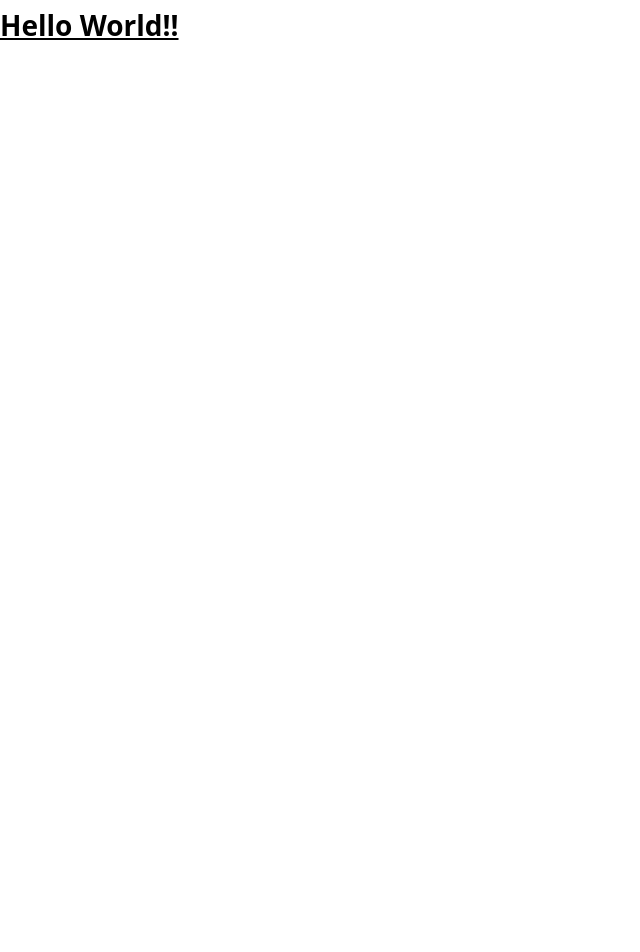
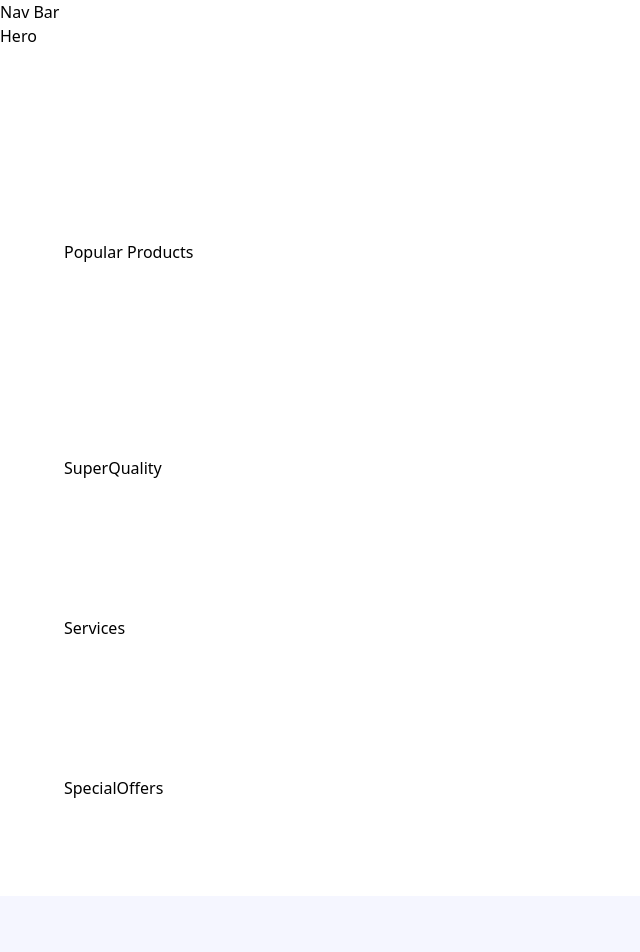
Before and after one commit to ChristianPastenC/Nike_Landing_Clone, a React (Vite) app: page / in a window 1280 px wide. Shown: the top 952 px of the page, without its empty margins (0-640 px from the left). Before the commit the page ends 800 px from the top, so only its background shows below. Built offline with nearby package versions, Linux system fonts and the light colour scheme; a web font is replaced by a local one.

Commit message:
Create Main Layout

```diff
--- a/src/App.jsx
+++ b/src/App.jsx
@@ -1,8 +1,32 @@
 const App = () => {
   return (
-    <h1 className='text-3xl underline font-bold'>
-      Hello World!!
-    </h1>
+    <main className='relative'>
+      Nav Bar
+      <section className='xl:padding-1 wide:padding-r padding-b'>
+        Hero
+      </section>
+      <section className='padding'>
+        Popular Products
+      </section>
+      <section className='padding'>
+        SuperQuality
+      </section>
+      <section className='padding-x py-10'>
+        Services
+      </section>
+      <section className='padding'>
+        SpecialOffers
+      </section>
+      <section className='bg-pale-blue padding'>
+        CustomerReviews
+      </section>
+      <section className='padding-x sm:py-32 py-16 w-full'>
+        Subscribe
+      </section>
+      <section className='bg-black padding-c padding-t pb-8'>
+        Footer
+      </section>
+    </main>
   );
 }
 export default App;
```
